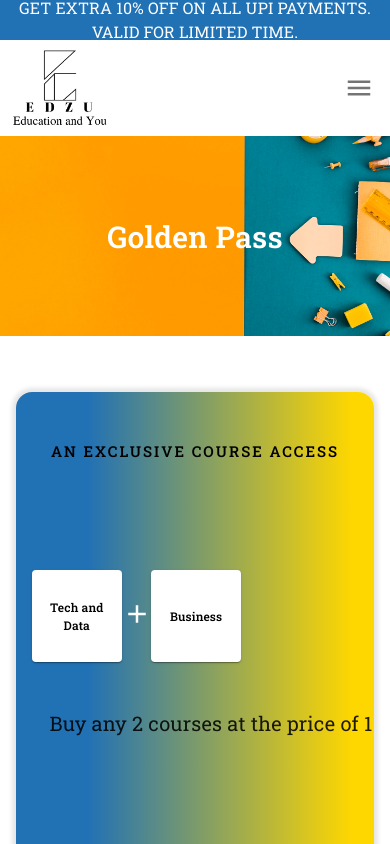
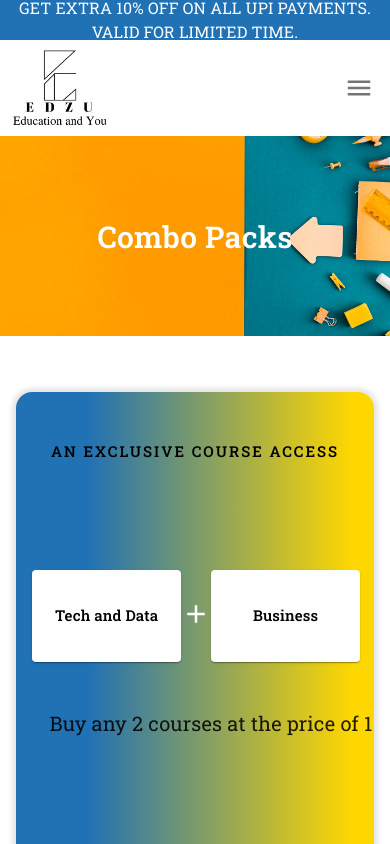
Before and after one commit to Kunal5200/edzu, a Next.js app: page /combo-packs in a window 390 px wide. Shown: the top 844 px of the page. Built offline with nearby package versions, Linux system fonts and the light colour scheme.

Commit message:
feedback from mobile versions

```diff
--- a/src/component/plans.tsx
+++ b/src/component/plans.tsx
@@ -31,7 +31,7 @@ const Plans = ({
       <Card
         sx={{
           boxShadow: "0px 0px 3px 3px rgb(0,0,0,0.10)",
-          height: { lg: 650, xs: 530 },
+          height: { lg: 650, xs:650 },
           position: "relative",
         }}
       >
--- a/src/pages/combo-packs.tsx
+++ b/src/pages/combo-packs.tsx
@@ -1,24 +1,19 @@
-import React from "react";
+import { COMBO_PACK_PLAN } from "@/assest/comboPackPlan";
+import { data } from "@/assest/data";
 import banner from "@/banner/combo.jpg";
+import Certification from "@/component/combopack/certification";
+import ComboPackBenefits from "@/component/combopack/comboPackBenefits";
+import Faq from "@/component/combopack/faq";
 import CustomBanner from "@/component/customBanner";
-import { Box, Button, Card, Container, Grid2, Typography } from "@mui/material";
-import coupon from "@/banner/coupon.png";
+import Plans from "@/component/plans";
+import { COLORS } from "@/utils/enum";
 import { roboto } from "@/utils/fonts";
-import { COLORS } from "@/utils/enum";
-import { data } from "@/assest/data";
 import { Add } from "@mui/icons-material";
-import Continuous from "@/component/marquee";
-import GoldenPass from "@/component/goldenPass";
-import ComboPackBenefits from "@/component/combopack/comboPackBenefits";
-import Certification from "@/component/combopack/certification";
-import Faq from "@/component/combopack/faq";
-import Plans from "@/component/plans";
-import { PRICINGPLAN } from "@/assest/pricingPlan";
-import { COMBO_PACK_PLAN } from "@/assest/comboPackPlan";
+import { Box, Card, Container, Grid2, Typography } from "@mui/material";
 const Combopack = () => {
   return (
     <div>
-      <CustomBanner img={banner.src} heading=" Golden Pass" />
+      <CustomBanner img={banner.src} heading=" Combo Packs" />
       <Box sx={{ pt: 7, pb: 7 }}>
         <Container>
           <Grid2 container>
@@ -58,7 +53,7 @@ const Combopack = () => {
                   <Grid2 container sx={{ mt: 2 }} alignItems={"center"}>
                     {data.comboPackData.map((val, i) => (
                       <>
-                        <Grid2 size={{ lg: 5, xs: 3 }}>
+                        <Grid2 size={{ lg: 5, xs: 5 }}>
                           <Card
                             sx={{
                               p: 2,
@@ -72,7 +67,7 @@ const Combopack = () => {
                             <Box>
                               <Typography
                                 sx={{
-                                  fontSize: { lg: 20, xs: 12 },
+                                  fontSize: { lg: 20, xs: 15 },
                                   fontFamily: roboto.style,
                                   textAlign: "center",
                                   fontWeight: 550,
@@ -81,17 +76,6 @@ const Combopack = () => {
                               >
                                 {val.label}
                               </Typography>
-                              {/* <Typography
-                                sx={{
-                                  fontSize: 12,
-                                  fontFamily: roboto.style,
-                                  textAlign: "center",
-                                  fontWeight: 400,
-                                  color: COLORS.BLACK,
-                                }}
-                              >
-                                {val.value}
-                              </Typography> */}
                             </Box>
                           </Card>
                         </Grid2>
```
